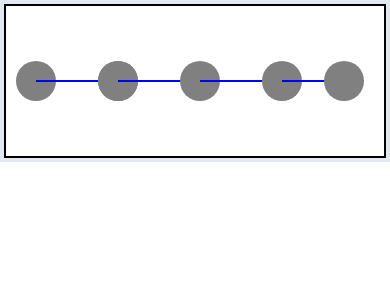
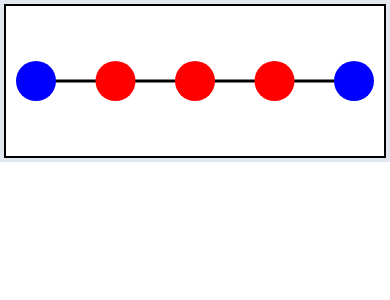
Before and after one commit to brymer-meneses/Subaybay, a SvelteKit app: page /flowConfig in a window 390 px wide. Shown: the top 300 px of the page. Built offline with nearby package versions, Linux system fonts and the light colour scheme.

Commit message:
add responsive line

```diff
--- a/package.json
+++ b/package.json
@@ -27,7 +27,6 @@
   },
   "type": "module",
   "dependencies": {
-    "@types/d3": "^7.4.3",
     "@fontsource-variable/inter": "^5.0.17",
     "@fontsource/poppins": "^5.0.12",
     "@types/d3": "^7.4.3",
--- /dev/null
+++ b/src/lib/components/requestFlow/nodeButton.svelte
@@ -0,0 +1,24 @@
+<script lang='ts'>
+	export let cx : number = 0;
+	export let cy : number = 0;
+	export let r : number = 40;
+	export let editable : boolean = true;
+
+	let color = editable ? 'red' : 'blue';
+
+	function handleMouseOver(e : any) {
+		if(!editable) return;
+		//show icon that allows editing
+		color = 'green';
+	}
+	function handleMouseOut(e : any) {
+		if(!editable) return;
+
+		color = 'red';
+	}
+
+	// on click, thingy thing
+</script>
+
+<circle cx={cx} cy={cy} r={r} fill={color}
+	on:mouseover={handleMouseOver} on:mouseout={handleMouseOut} />
--- /dev/null
+++ b/src/lib/components/requestFlow/nodeLine.svelte
@@ -0,0 +1,58 @@
+<script lang='ts'>
+    import { onMount } from "svelte";
+
+	export let x1 : number = 0, y1 : number = 100;
+	export let x2 : number = 500, y2 : number = 100;
+    $: slope = (y2 - y1) / (x2 - x1);
+    // todo export a callback?
+
+    let line : any;
+    let addButton : any;
+
+    let hovered : boolean = false;
+    let hoveredX : number;
+    let hoveredY : number;
+
+	let color = 'black';
+    let thickness = 3;
+
+    onMount(() => {
+        window.addEventListener('mousemove', handleMouseMove);
+    });
+
+    function handleMouseMove(e: any) {
+        if(!hovered) return;
+
+        hoveredX = e.clientX - line.getBoundingClientRect().left + x1;
+        hoveredY = slope * (hoveredX - x1) + y1;
+    }
+
+	function handleMouseOver(e : any) {
+        hovered = true;
+
+		color = 'green';
+        thickness = 6;
+	}
+
+	function handleMouseOut(e : any) {
+        hovered = false;
+        color = 'black';
+        thickness = 3;
+	}
+</script>
+
+<g>
+    <!-- hitbox -->
+    <line x1={x1} y1={y1} x2={x2} y2={y2}
+        stroke=transparent stroke-width={40}
+        on:mouseover={handleMouseOver} on:mouseout={handleMouseOut}/>
+
+    <line bind:this={line} x1={x1} y1={y1} x2={x2} y2={y2}
+        stroke={color} stroke-width={thickness}
+        style="pointer-events: none;"/>
+
+    {#if hovered}
+        <circle bind:this={addButton} r={10} cx={hoveredX} cy={hoveredY} style="pointer-events: none;"></circle>
+        <!-- on click add new node -->
+    {/if}
+</g>
--- a/src/routes/flowConfig/+page.svelte
+++ b/src/routes/flowConfig/+page.svelte
@@ -1,6 +1,13 @@
 <script lang="ts">
+    import NodeButton from '$lib/components/requestFlow/nodeButton.svelte';
+    import NodeLine from '$lib/components/requestFlow/nodeLine.svelte';
     import {onMount} from 'svelte';
     import * as d3 from 'd3';
+
+    type Point = {
+        x : number;
+        y : number;
+    }
 
     let graph : any;
 
@@ -8,10 +15,11 @@
 	let graphHeight : number;
 
     let linearStageCount : number = 5; // ignores parallel stages
+    let points : Point[] = []
 
 	const margin = {
 		top: 20,
-		right: 20,
+		right: 30,
 		bottom: 30,
 		left: 30
 	};
@@ -23,68 +31,59 @@
         //todo add event listener for particular button clicks
     });
 
-    // Todo: Clean
+    // Todo: Clean Up
+        // How organize this
     function redraw(): void {
-        d3.select(graph).html(null);
+        d3.select(graph);
 
         graphWidth = d3.select(graph).node().getBoundingClientRect().width;
 		graphHeight = d3.select(graph).node().getBoundingClientRect().height;
-
-        console.log(graphWidth + " " + graphHeight);
+        let g = d3.select(graph).append('g');
 
         // pick best place to compute this stuff
         const center = { x : graphWidth / 2, y : graphHeight / 2};
-        const width = graphWidth - margin.left - margin.right;
-        const height = graphHeight - margin.top - margin.bottom;
 
         const lineStart = margin.left;
         const lineEnd = graphWidth - margin.right;
         const xSpacing = (lineEnd - lineStart) / (linearStageCount - 1);
 
-        let g = d3.select(graph)
-            .append('g')
+        //todo for progress view, include data about progress per point (color and stuff?)
+        points = [];
 
-        // Todo: Make into buttons
-            // edit for created nodes (+ popup that allows deletions)
-            // + for new nodes
-
-        // Draw
+        // Create points to be created later on
+        // Starting from second point
         let x1 = lineStart;
         let x2 = lineStart + xSpacing;
-        for(let i = 1; i <= linearStageCount; i++)
-        {
-            g.append('circle')
-            .attr('cx', x1)
-            .attr('cy', center.y)
-            .attr('r', radius)
-            .attr('fill', 'gray');
-
-            g.append('line')
-            .attr('x1', x1).attr('y1', center.y)
-            .attr('x2', x2).attr('y2', center.y)
-            .attr('stroke', "blue")
-            .attr('stroke-width', 2)
+        for(let i = 2; i <= linearStageCount + 1; i++) {
+            let point : Point = { x : x1, y : center.y};
+            points.push(point);
 
             x1 = x2;
             x2 = lineStart + (i * xSpacing);
         }
-
-        //?? Should first and last be specially rendered ?
-        // First and last should actually be untouchable,
-        // since first is always initial (encode) and last is always Finish
-
-        // Draw End
-        g.append('circle')
-            .attr('cx', lineEnd - radius)
-            .attr('cy', center.y)
-            .attr('r', radius)
-            .attr('fill', 'gray')
     }
 
 </script>
 
 <div class="flex justify-center border-blue border-4">
     <div class="border-2 border-black justify-center w-[100%] max-w-[800px]">
-        <svg id="graph" viewBox="0 0 {graphWidth} {graphHeight}" width=100% bind:this={graph}></svg>
+        <svg id="graph" viewBox="0 0 {graphWidth} {graphHeight}" width=100% bind:this={graph}>
+            <g>
+                {#each points as point, index}
+                    {#if index < points.length - 1}
+                        <NodeLine x1={point.x} y1={point.y} x2={points[index + 1].x} y2={points[index + 1].y}></NodeLine>
+                    {/if}
+                {/each}
+            </g>
+
+            {#each points as point, index}
+                <!-- todo do something special with the start and end -->
+                {#if index == 0 || index == points.length - 1}
+                    <NodeButton cx={point.x} cy={point.y} r={radius} editable={false}></NodeButton>
+                {:else}
+                    <NodeButton cx={point.x} cy={point.y} r={radius}></NodeButton>
+                {/if}
+            {/each}
+        </svg>
     </div>
 </div>
```
